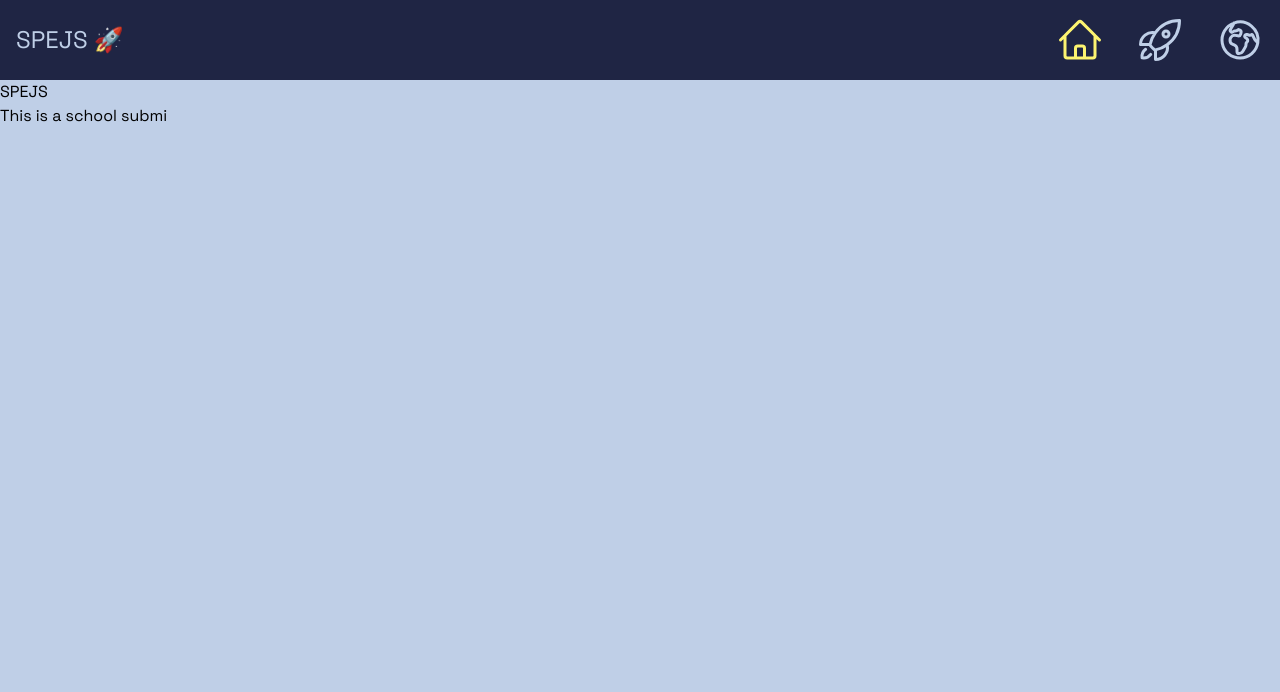
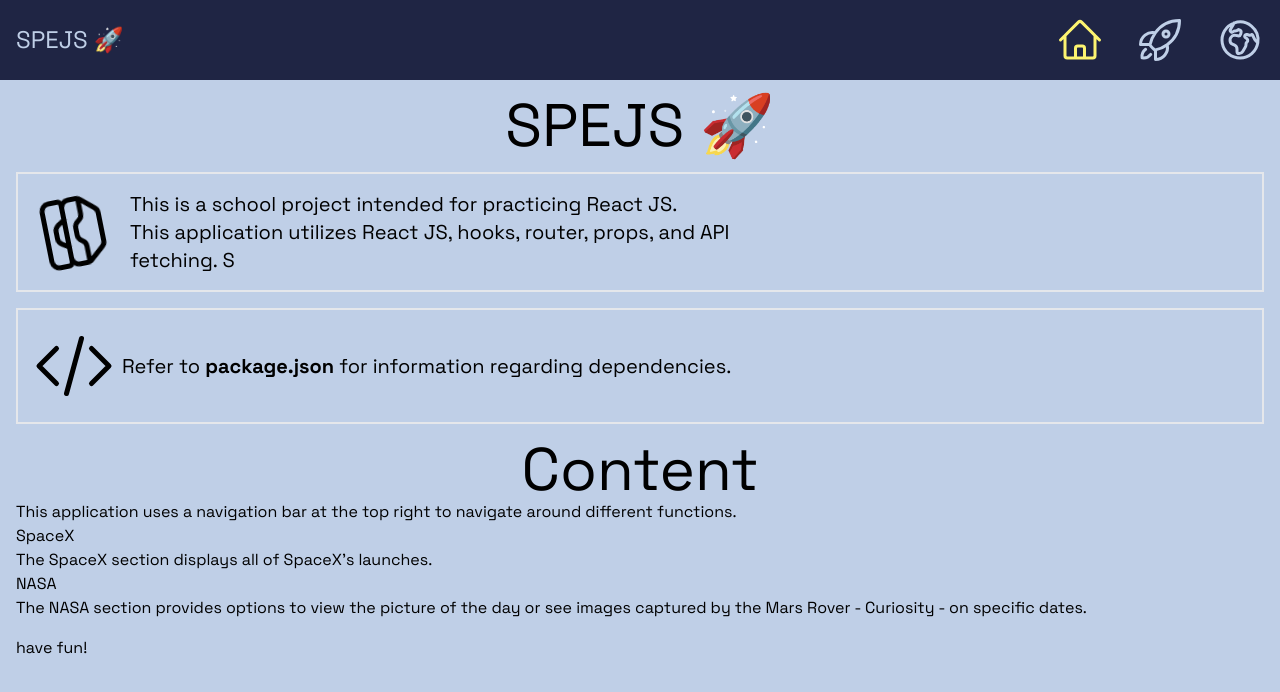
Before and after one commit to Flowball/spaceHub_react, a React (Vite) app: page / in a window 1280 px wide. Shown: the top 692 px of the page. Built offline with nearby package versions, Linux system fonts and the light colour scheme.

Commit message:
Starting on main-page

```diff
--- a/src/components/Main.tsx
+++ b/src/components/Main.tsx
@@ -1,8 +1,45 @@
+import { CodeBracketIcon, InboxStackIcon } from "@heroicons/react/24/outline";
+
 function Main() {
   return (
-    <div>
-      <h1>SPEJS</h1>
-      <h2>This is a school submi</h2>
+    <div className="container p-4 flex flex-col mx-auto gap-4">
+      <div className="flex flex-col items-center">
+        <h1 className="text-6xl ">SPEJS 🚀</h1>
+      </div>
+      <div className="flex border-2 p-4 items-center gap-4">
+        {/* <IconReact width={100} height={100} className="rotate" /> */}
+        <InboxStackIcon className="size-20 rotate" />
+        <div className="text-xl">
+          <div>This is a school project intended for practicing React JS.</div>
+          <div>
+            This application utilizes React JS, hooks, router, props, and API
+          </div>
+          fetching. S
+        </div>
+      </div>
+      <div className="flex border-2 p-4 items-center text-xl gap-2">
+        <CodeBracketIcon className="size-20 " />
+        <div>
+          Refer to <b>package.json</b> for information regarding dependencies.
+        </div>
+      </div>
+      <div>
+        <div className="text-6xl flex flex-col items-center">
+          <h1>Content</h1>
+        </div>
+        <h2>
+          This application uses a navigation bar at the top right to navigate
+          around different functions.
+        </h2>
+        <h2>SpaceX</h2>
+        <p>The SpaceX section displays all of SpaceX's launches.</p>
+        <h2>NASA</h2>
+        <p>
+          The NASA section provides options to view the picture of the day or
+          see images captured by the Mars Rover - Curiosity - on specific dates.
+        </p>
+      </div>
+      <h1>have fun!</h1>
     </div>
   );
 }
--- a/src/index.css
+++ b/src/index.css
@@ -17,3 +17,16 @@
     rgba(46, 130, 230, 1) 82%
   );
 }
+
+.rotate {
+  animation: rotation 25s infinite linear;
+}
+
+@keyframes rotation {
+  from {
+    transform: rotate(0deg);
+  }
+  to {
+    transform: rotate(359deg);
+  }
+}
```
Also changed, not shown: src/assets/ReactIcon.tsx (added, +25 -0 lines).
